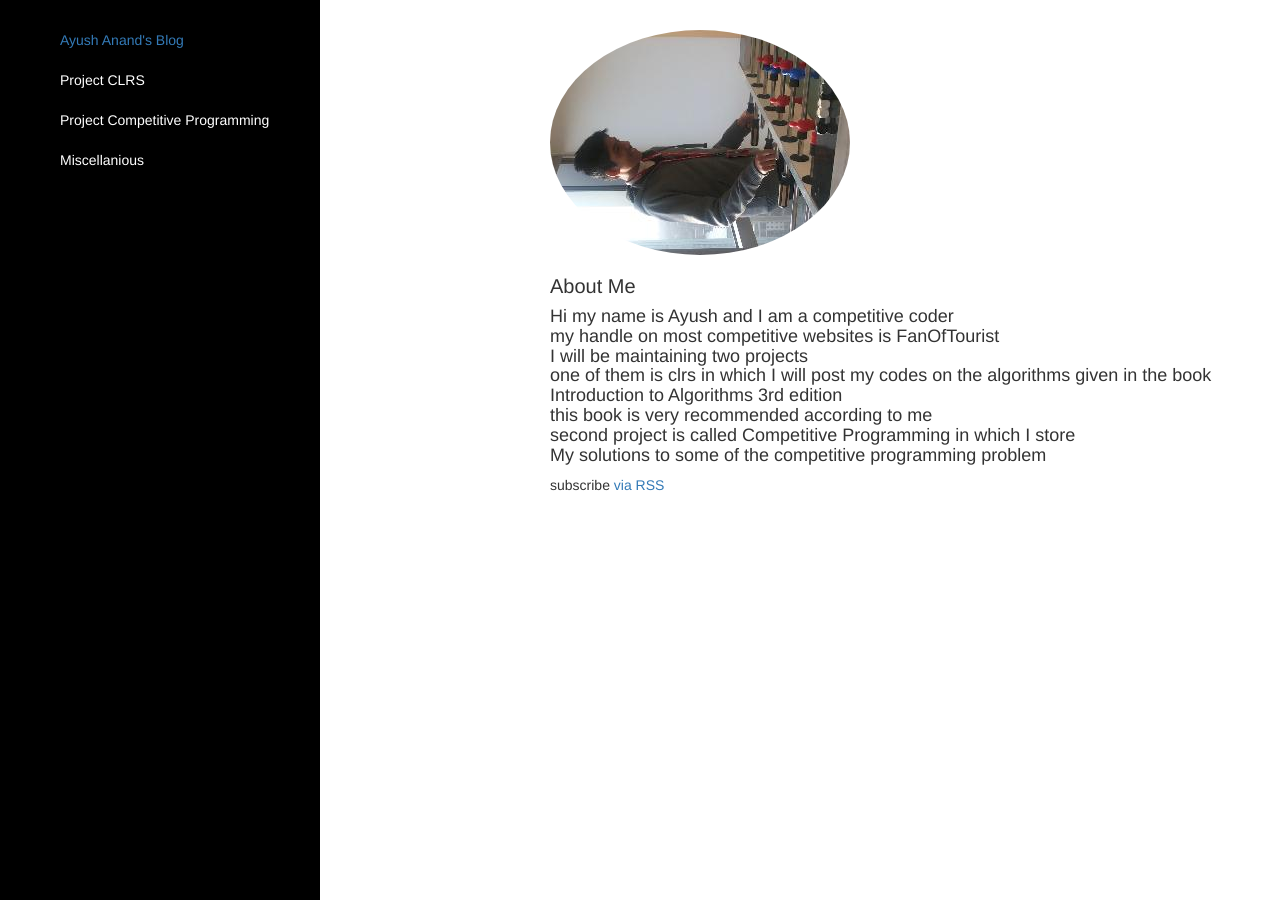
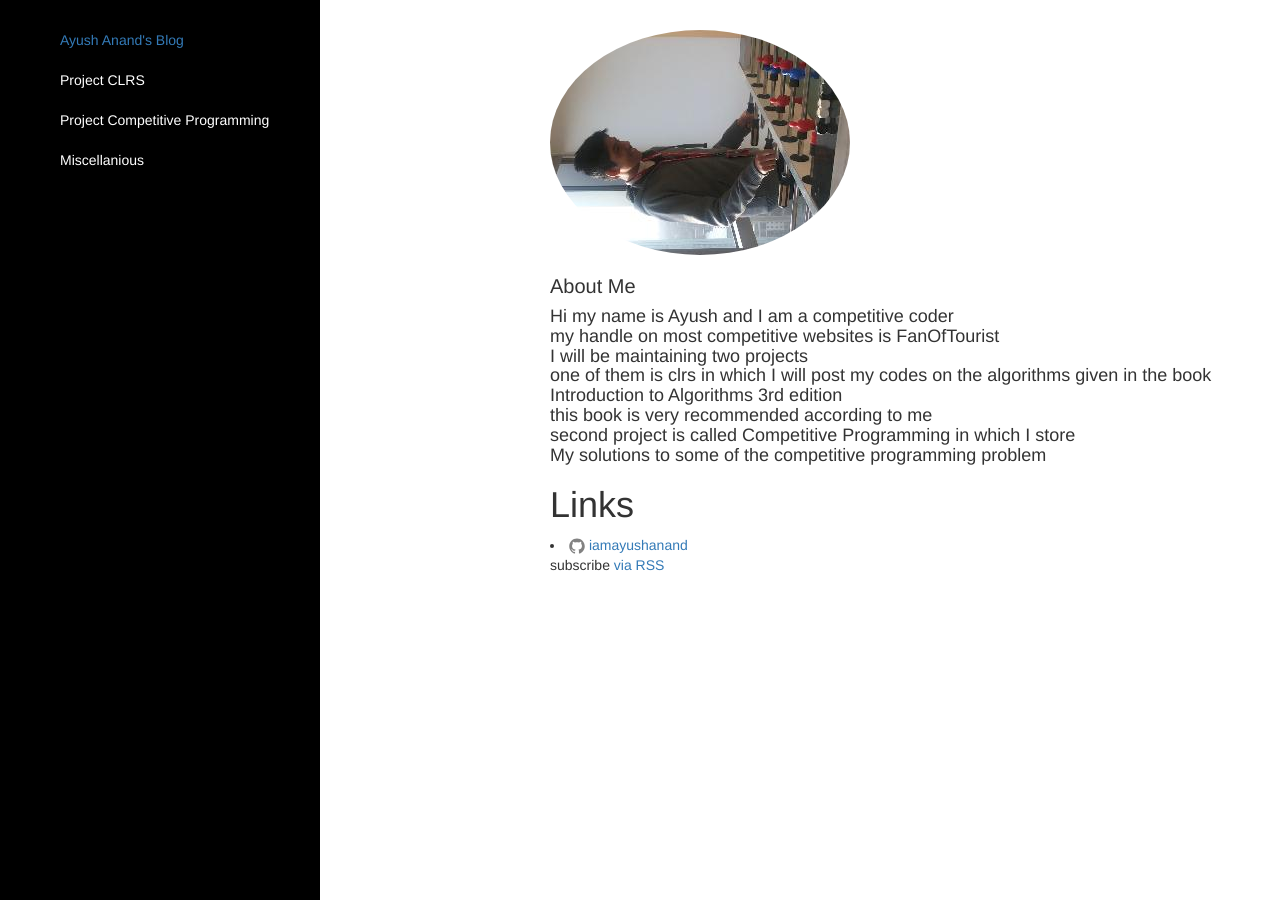
Before and after one commit to iamayushanand/iamayushanand.github.io, a Jekyll site: the page built from index.html, in a window 1280 px wide. Built offline with Jekyll 4.4.1, drawn with Linux system fonts in a browser that asks for light colours; nearby versions of some CDN libraries.

Commit message:
Initial commit

```diff
--- a/index.html
+++ b/index.html
@@ -9,6 +9,11 @@ layout: default
 
   <H4>Hi my name is Ayush and I am a competitive coder <br> my handle on most competitive websites is FanOfTourist<br> I will be maintaining two projects    <br> one of them is clrs in which I will post my codes on the algorithms given in the book Introduction to Algorithms 3rd edition<br>this book is very recommended according to me<br>second project is called Competitive Programming in which I store<br> My solutions to some of the competitive programming problem</H4>
 
+  <h1>Links </h1>
+  <div class="links">
+	  <li>{% include icon-github.html username=site.github_username %}</li>
+
+  </div>
   <p class="rss-subscribe">subscribe <a href="{{ "/feed.xml" | prepend: site.baseurl }}">via RSS</a></p>
 
 </div>
```
